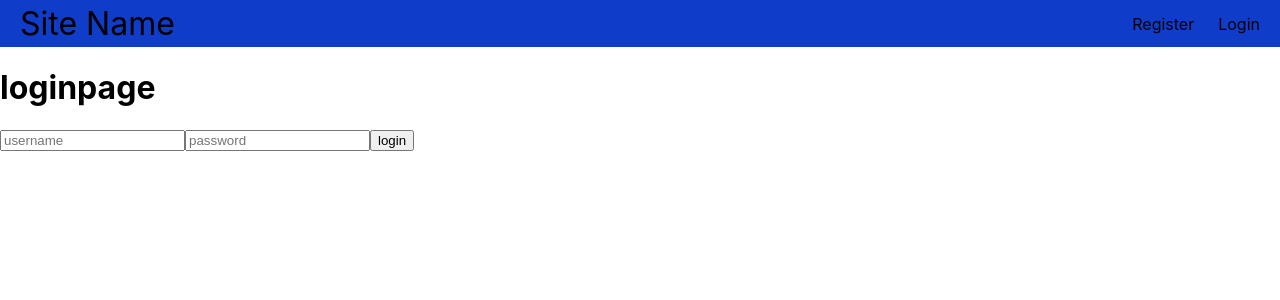
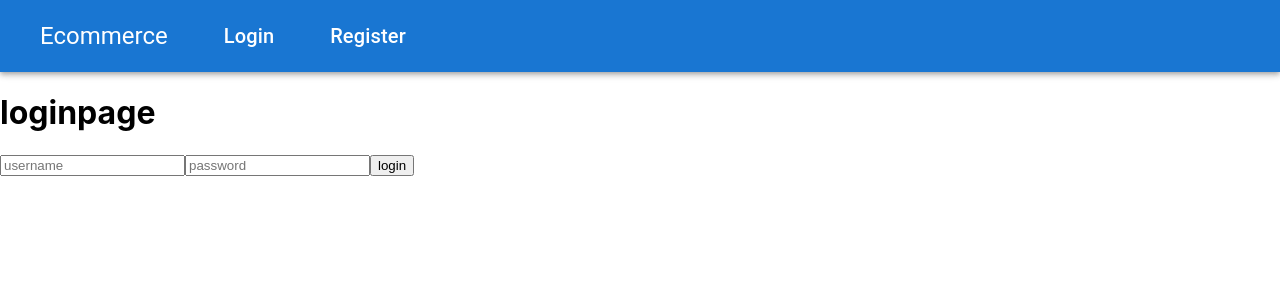
Before and after one commit to Kdp2016/E-Commerce-UI, a React (Create React App) app: page /login in a window 1280 px wide. Shown: the top 300 px of the page. Built offline with nearby package versions, Linux system fonts and the light colour scheme.

Commit message:
revamp navbar and added user model

```diff
--- a/src/App.tsx
+++ b/src/App.tsx
@@ -3,17 +3,34 @@ import Navbar from './components/Navbar';
 import Login from './components/Login';
 import Register from './components/Register';
 import { Route, Routes} from "react-router-dom"
+import { useState } from 'react';
+import { User } from './models/User';
 
 function App() {
+  const [authUser, setAuthUser] = useState<User>();
+
   return (
     <>
-      <Navbar />
-      <div className='conatainer'>
+      <Navbar currentUser={authUser} setCurrentUser={setAuthUser} />
+
         <Routes>
-          <Route path='/register'   element={<Register/>}></Route>
-          <Route path='/login'   element={<Login/>}></Route>
+          <Route
+            path="/login"
+            element={
+              <Login currentUser={authUser} setCurrentUser={setAuthUser} />
+            }
+          />
+           <Route
+            path="/register"
+            element={
+              <Register/>
+            }
+          />
+          <Route
+            path="/dashboard"
+            //element={<Dashboard currentUser={authUser} />}
+          />
         </Routes>
-      </div>
     </>
   );
 }
--- a/src/components/Login.tsx
+++ b/src/components/Login.tsx
@@ -1,7 +1,13 @@
 import { SyntheticEvent } from "react";
 import { useState } from "react";
+import { User } from "../models/User";
 
-function Login(props: {}) {
+interface ILoginProps {
+    currentUser: User | undefined; // union types (this or that)
+    setCurrentUser: (nextUser: User) => void;
+  }
+
+function Login(props: ILoginProps) {
     const [username, setUsername] = useState("");
     const [password, setPassword] = useState("");
     const [message, setMessage] = useState("");
--- a/src/components/Navbar.tsx
+++ b/src/components/Navbar.tsx
@@ -1,16 +1,94 @@
-import React, { Children } from 'react';
+import {
+    AppBar,
+    getToolbarUtilityClass,
+    List,
+    ListItem,
+    ListItemText,
+    Toolbar,
+    Typography,
+  } from "@mui/material";
+  import { useNavigate } from "react-router-dom";
+import { User } from "../models/User";
+  //import { User } from "../models/user";
 
-const Navbar = () => {
-    const path = window.location.pathname
+  interface INavBarProps {
+    currentUser: User | undefined;
+    setCurrentUser: (nextUser: User | undefined) => void;
+  }
+
+  function Navbar(props: INavBarProps) {
+    const navigate = useNavigate();
+
+    function logout() {
+      console.log("Logout not implemented yet");
+    }
+
+    function goTo(route: string) {
+      navigate(route);
+    }
+
     return (
-        <nav className='nav'>
-            <a href='/' className='site-title'>Site Name</a>
-            <ul>
-                    <a href="/register">Register</a>
-                    <a href="/login">Login</a>
-            </ul>
-        </nav>
+      <AppBar color="primary" position="static">
+        <Toolbar>
+          <Typography variant="h5" color="inherit">
+            <List component="nav">
+              <ListItem>
+                <Typography
+                  variant="h5"
+                  color="inherit"
+                  onClick={() => navigate("/")}
+                >
+                  Ecommerce
+                </Typography>
+                {props.currentUser ? (
+                  <>
+                    <ListItemText inset>
+                      <Typography
+                        variant="h6"
+                        color="inherit"
+                        onClick={() => navigate("/dashboard")}
+                      >
+                        Dashboard
+                      </Typography>
+                    </ListItemText>
+                    <ListItemText inset>
+                      <Typography
+                        variant="h6"
+                        color="inherit"
+                        onClick={() => logout()}
+                      >
+                        Logout
+                      </Typography>
+                    </ListItemText>
+                  </>
+                ) : (
+                  <>
+                    <ListItemText inset>
+                      <Typography
+                        variant="h6"
+                        color="inherit"
+                        onClick={() => navigate("/login")}
+                      >
+                        Login
+                      </Typography>
+                    </ListItemText>
+                    <ListItemText inset>
+                      <Typography
+                        variant="h6"
+                        color="inherit"
+                        onClick={() => navigate("/register")}
+                      >
+                        Register
+                      </Typography>
+                    </ListItemText>
+                  </>
+                )}
+              </ListItem>
+            </List>
+          </Typography>
+        </Toolbar>
+      </AppBar>
     );
+  }
 
-  }
   export default Navbar;
--- /dev/null
+++ b/src/models/User.ts
@@ -0,0 +1,10 @@
+
+export type User = {
+    id : number;
+    firstName : string;
+    lastName : string;
+    address : string;
+    email : string;
+    password : string;
+    roleId : number;
+}
```
Also changed, not shown: package.json (+5 -2 lines), 1 other file (tests, documents, lock files or other folders).
